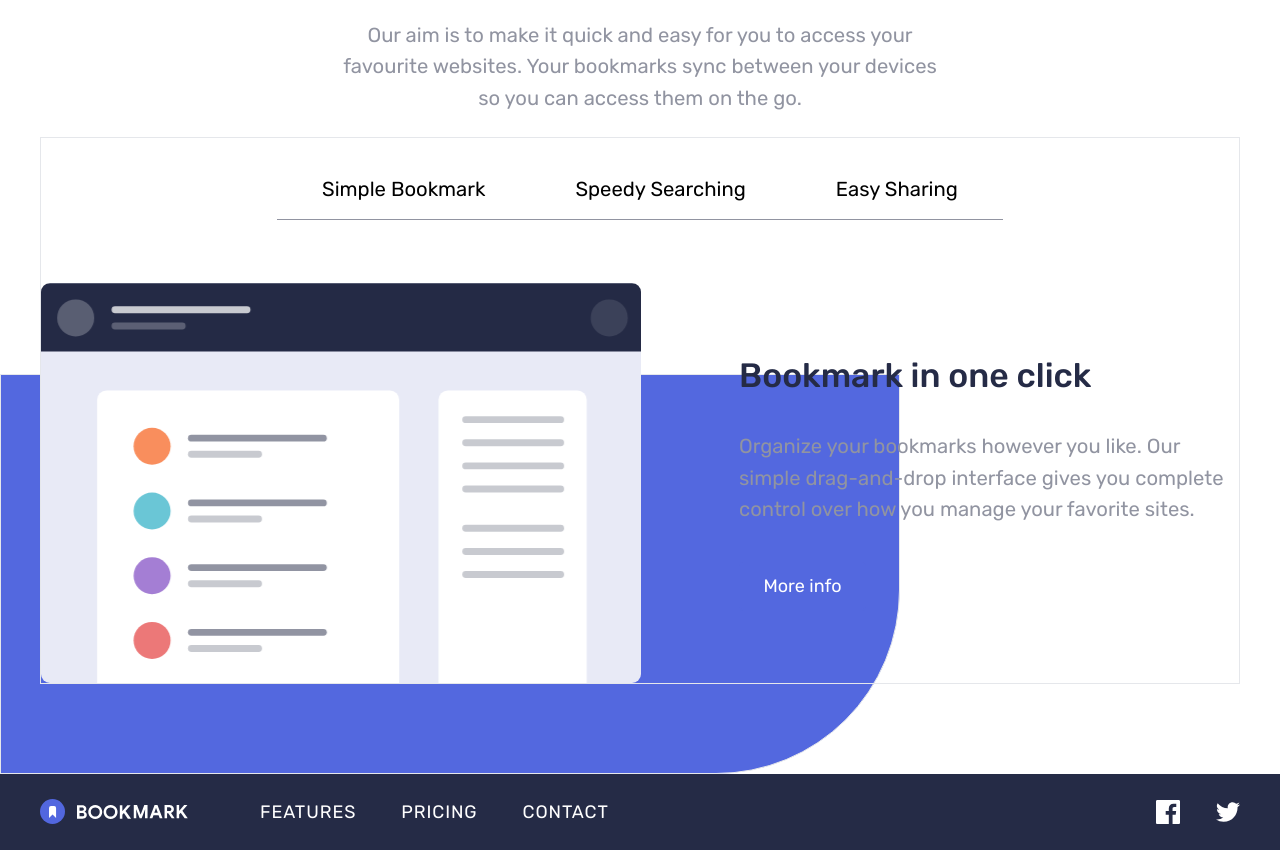
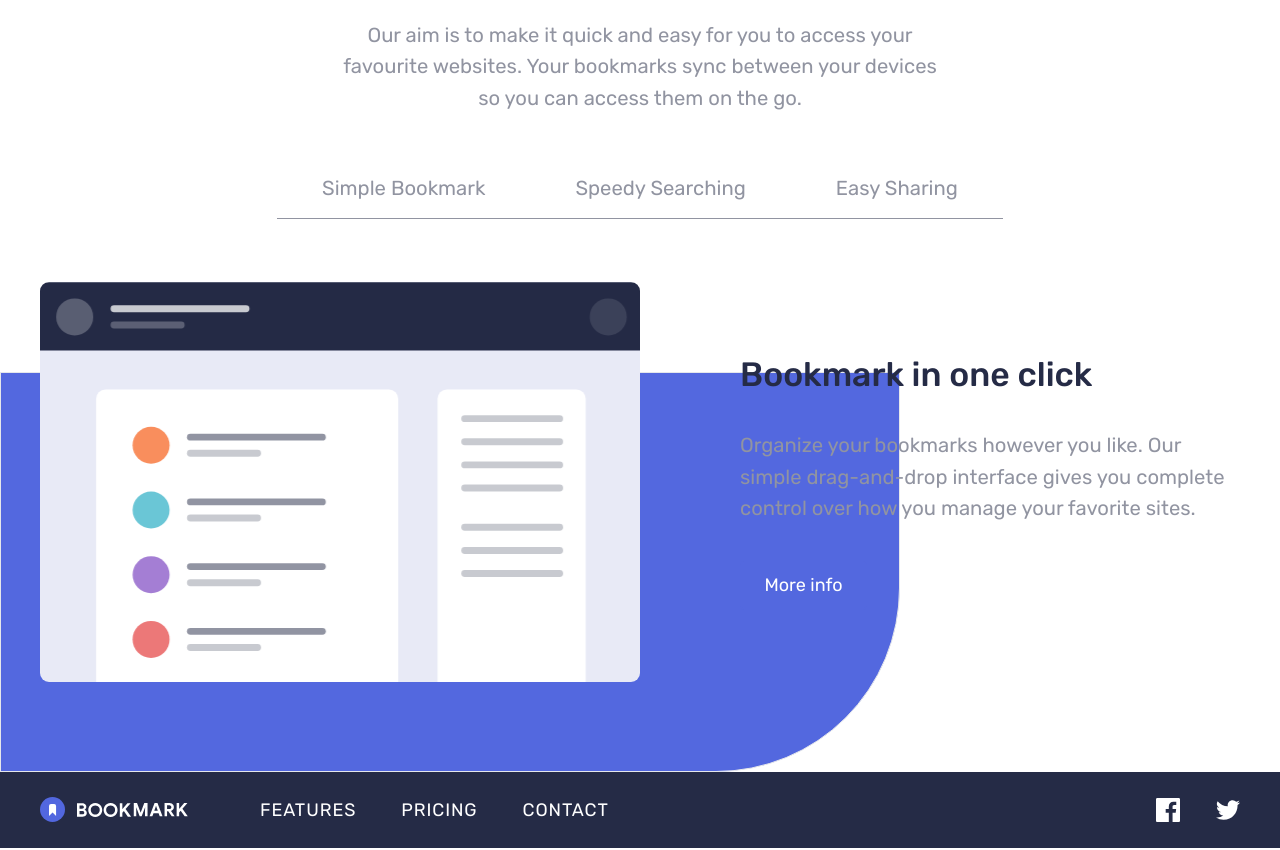
Before and after one commit to AlvesPHGA/lp-bookmark, a React (Vite) app: page / in a window 1280 px wide. Shown: the part 920-1770 px from the top of the page. Built offline with nearby package versions, Linux system fonts and the light colour scheme.

Commit message:
updated tabs of Tabs

```diff
--- a/src/components/Feature/Tab.tsx
+++ b/src/components/Feature/Tab.tsx
@@ -7,10 +7,13 @@ export interface ITab {
 
 export function Tab({ title, text }: ITab) {
    return (
-      <div className="pt-5 w-full border">
+      <div className="pt-5 w-full">
          <div className="w-fit mx-auto border-b border-b-grayishBlue">
             {titleTab.map((title, index) => (
-               <button key={index} className="text-lg px-10 py-3">
+               <button
+                  key={index}
+                  className="text-grayishBlue text-lg px-10 py-3 cursor-pointer transition-all hover:text-softRed"
+               >
                   {title}
                </button>
             ))}
```
